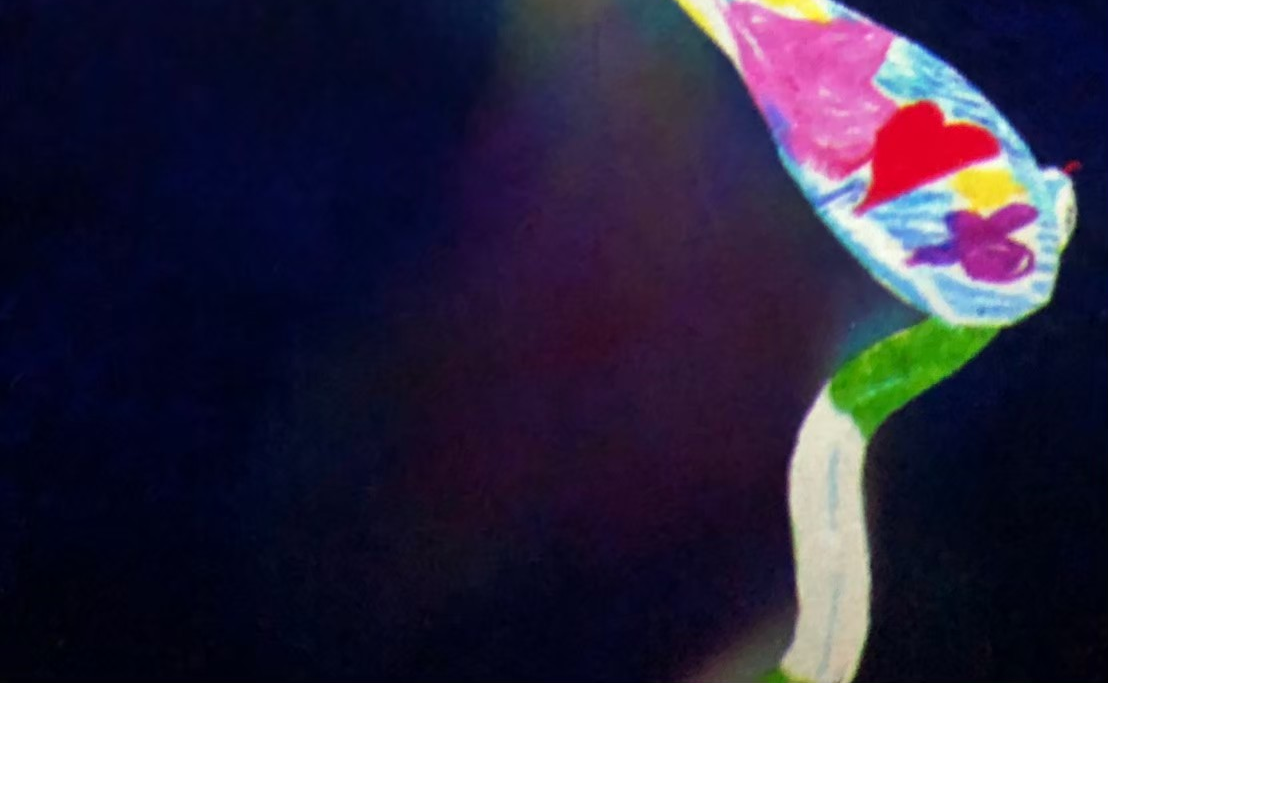
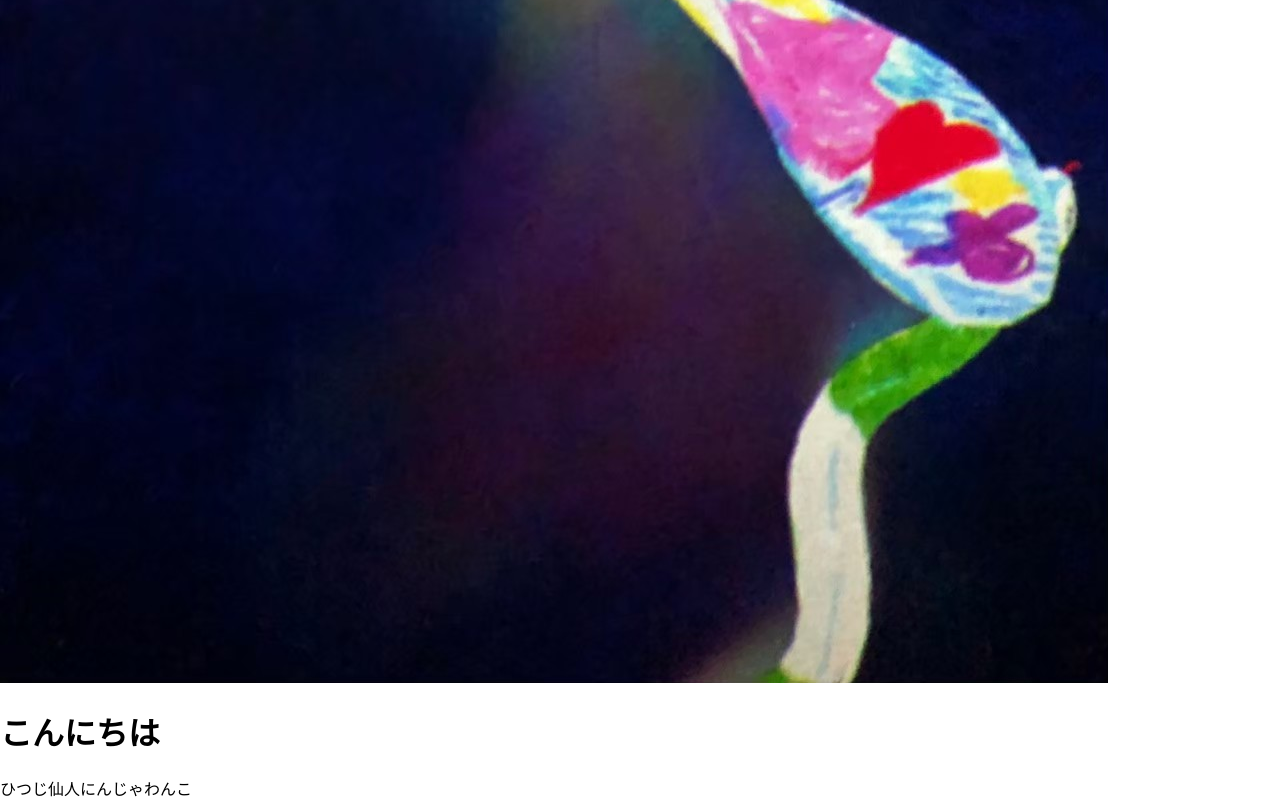
Before and after one commit to stamander/challenge_react, a React (Create React App) app: page / in a window 1280 px wide. Shown: the part 877-1677 px from the top of the page. Before the commit the page ends 1564 px from the top, so only its background shows below. Built offline with nearby package versions, Linux system fonts and the light colour scheme.

Commit message:
Update App.js

```diff
--- a/src/App.js
+++ b/src/App.js
@@ -17,6 +17,10 @@ class App extends React.Component {
         {/* 定数imgUrlを用いて画像が表示されるようにしてください */}
         <img src = {imgUrl}/>
 
+        <h1>こんにちは</h1>
+        <buttun>ひつじ仙人</buttun>
+        <buttun>にんじゃわんこ</buttun>
+
       </div>
     );
   }
```
